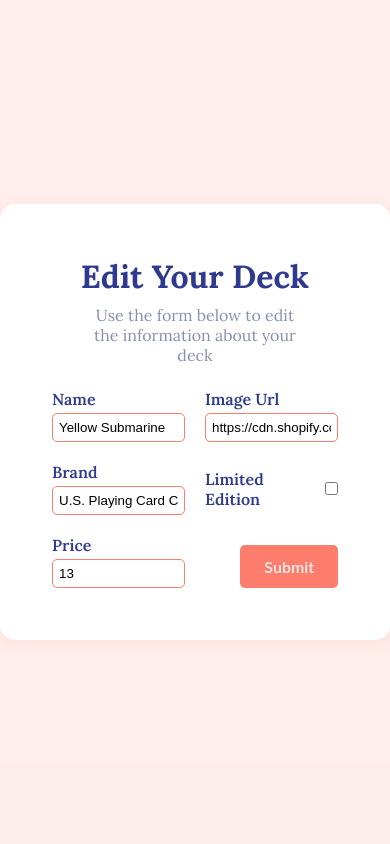
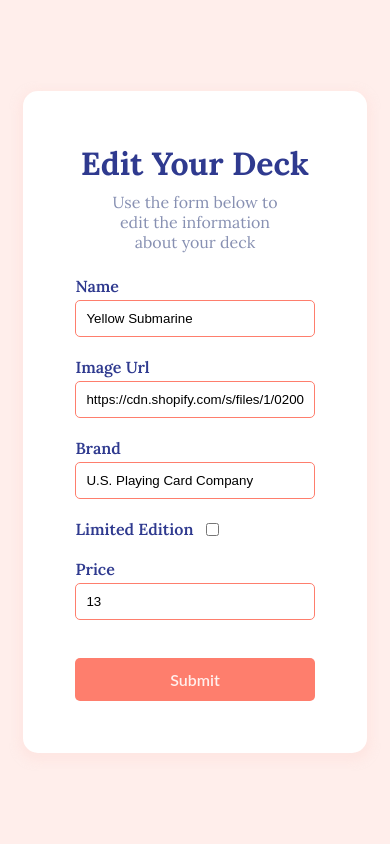
Before and after one commit to alimcgarry/collection, a PHP site: page /editPage.php?id=1 in a window 390 px wide. Run offline with PHP 8.4, Linux system fonts and the light colour scheme; data comes from the database, SQL or seed files in the repository.

Commit message:
Made collection page and forms responsive

```diff
--- a/script.js
+++ b/script.js
@@ -8,7 +8,7 @@ function toggleModal(e) {
     if (modalWindow.classList.contains('hidden')) {
         modalWindow.classList.remove("hidden");
     } else {
-        if (!e.target.closest('.modal__content')) {
+        if (!e.target.closest('.form__container')) {
             modalWindow.classList.toggle("hidden");
         }
     }
--- a/style.css
+++ b/style.css
@@ -282,7 +282,7 @@ header {
 .form input[type=url] {
     display: block;
     width: 100%;
-    padding: 0.6rem;
+    padding: 1rem;
     border-radius: 0.5rem;
     border: 1px solid var(--accent);
 }
@@ -311,3 +311,37 @@ header {
     background: rgba(255, 240, 237, 0.4);
     height: 100vh;
 }
+
+@media (max-width: 74em) {
+    .grid {
+        grid-template-columns: 1fr 1fr;
+    }
+}
+
+@media (max-width: 48em) {
+    h1 {
+        font-size: 3.2rem;
+    }
+
+    .grid {
+        grid-template-columns: 1fr;
+    }
+
+    .card__limited {
+        right: 50%;
+    }
+
+    .form__container {
+        max-width: 88%;
+    }
+
+    .form {
+        grid-template-columns: 1fr;
+    }
+
+    .form input[type=submit] {
+        justify-self: center;
+        width: 100%;
+        margin-top: 1.8rem;
+    }
+}
```
